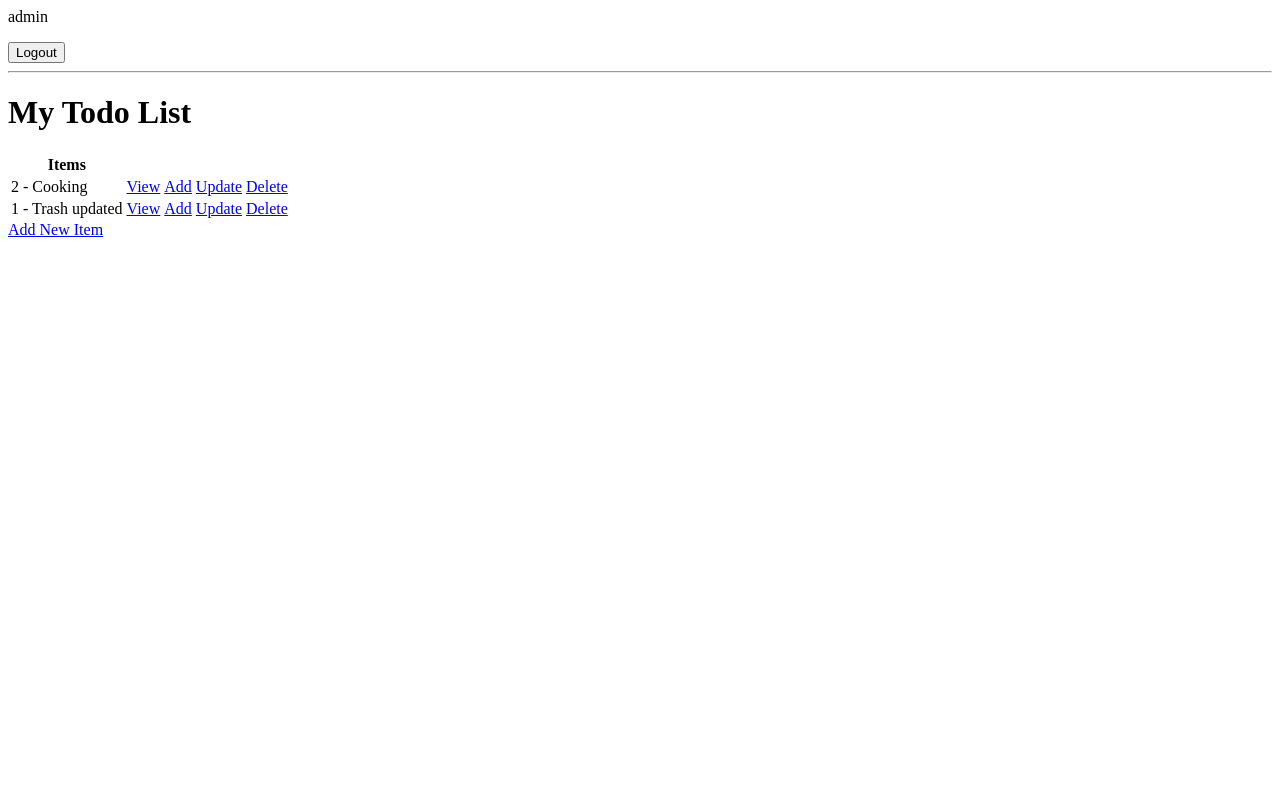
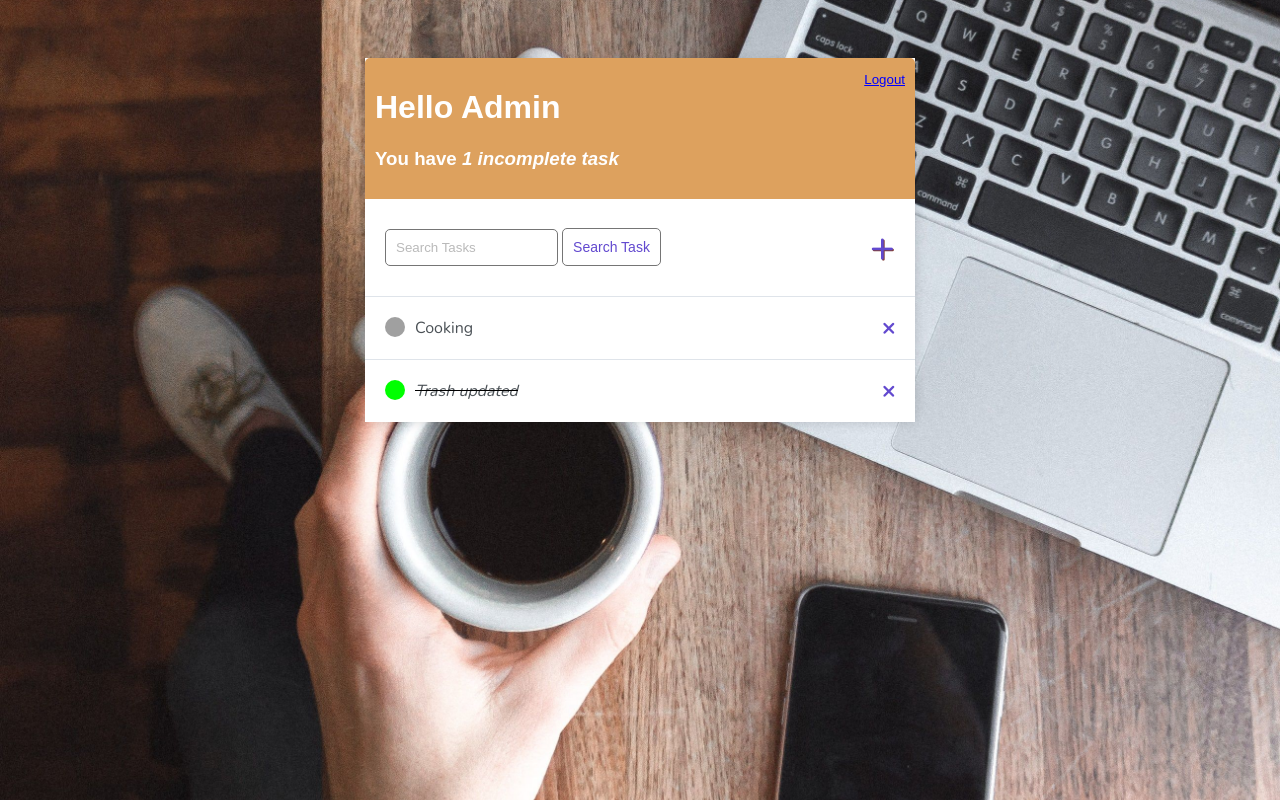
Before and after one commit to Peter-Mwangi254/Todo_list_Django, a Django app: page / in a window 1280 px wide. Run offline with Django 3.2, Linux system fonts and the light colour scheme; a user stored in the database is signed in; data comes from the database, SQL or seed files in the repository; both versions use the stored data as it was after the commit.

Commit message:
styled the app

```diff
--- /dev/null
+++ b/todolistproject/todo/static/css/main.css
@@ -0,0 +1,122 @@
+body{
+    background-image: url('../images/background.jpg');
+    background-size: cover; /* Ensures the image covers the entire background */
+    background-repeat: no-repeat; /* Prevents the image from repeating */
+    background-position: center center; /* Centers the image */
+    font-family: 'Nunito', sans-serif;
+    padding-top: 50px;
+
+}
+.container {
+    max-width: 550px;
+    margin: auto;
+    background-color: #fff;
+    -webkit-box-shadow: 2px 2px 13px -4px rgba(0, 0, 0, 0.21);
+    box-shadow: 2px 2px 13px -4px rgba(0, 0, 0, 0.21);
+}
+.header-bar {
+display: flex;
+justify-content: space-between;
+color: #fff;
+padding: 10px;
+border-radius: 5px 5px 0 0;
+background: #dda15e;
+}
+h1,
+h2,
+h3,
+h4,
+h5,
+h6
+{
+font-family: 'Raleway', sans-serif;
+}
+.task-wrapper {
+    display: flex;
+    align-items: center;
+    justify-content: space-between;
+    background-color: #fff;
+    border-top: 1px solid #dfe4ea;
+    overflow: hidden;
+}
+.task-title {
+    display: flex;
+    padding: 20px;
+}
+
+.task-title a {
+    text-decoration: none;
+    color: #4b5156;
+    margin-left: 10px;
+}
+
+.task-complete-icon {
+    height: 20px;
+    width: 20px;
+    background-color: rgb(0, 255, 0);
+    border-radius: 50%;
+}
+
+.task-incomplete-icon {
+    height: 20px;
+    width: 20px;
+    background-color: rgb(160, 160, 160);
+    border-radius: 50%;
+}
+
+.delete-link {
+    text-decoration: none;
+    font-weight: 900;
+    color: #6249cf;
+    font-size: 22px;
+    line-height: 0;
+    padding: 20px 20px;
+}
+.header-bar a {
+    color: rgb(247, 247, 247);
+    text-decoration: none;
+}
+#search-add-wrapper {
+    display: flex;
+    justify-content: space-between;
+    align-items: center;
+    padding: 20px;
+}
+input[type=text],
+input[type=password],
+textarea {
+    border: 1px solid #757575;
+    border-radius: 5px;
+    padding: 10px;
+    width: 50%;
+}
+
+label {
+    padding-top: 10px !important;
+    display: block;
+}
+
+::placeholder {
+    font-weight: 300;
+    opacity: 0.5;
+}
+
+.button {
+    border: 1px solid #757575;
+    background-color: #FFF;
+    color: #6249cf;
+    padding: 10px;
+    font-size: 14px;
+    border-radius: 5px;
+    cursor: pointer;
+}
+#add-link {
+    color: #6249cf;
+    text-decoration: none;
+    font-size: 42px;
+    text-shadow: 1px 1px #81413b;
+}
+.card-body {
+    padding: 20px;
+
+}
--- a/todolistproject/todo/templates/todo/main.html
+++ b/todolistproject/todo/templates/todo/main.html
@@ -0,0 +1,21 @@
+<!DOCTYPE html>
+<html lang="en">
+<head>
+    <meta charset="UTF-8">
+    <meta name="description" content="Todo List app with django built by Peter Brian a full stack web developer">
+    <meta http-equiv="X-UA-Compatible" content="IE=edge">
+    <meta name="viewport" content="width=device-width, initial-scale=1.0">
+    <title>BrianDev Todo List</title>
+    <link rel="preconnect" href="https://fonts.gstatic.com">
+    <link href="https://fonts.googleapis.com/css2?family=Nunito:wght@200&display=swap" rel="stylesheet">
+    {% load static %}
+    <link rel="stylesheet" href="{% static 'css/main.css' %}">
+</head>
+<body>
+    <div class="container">
+        {% block content %}
+
+        {% endblock content %}
+    </div>
+</body>
+</html>
--- a/todolistproject/todo/templates/todo/task.html
+++ b/todolistproject/todo/templates/todo/task.html
@@ -1,2 +1 @@
-<h1>Task:{{ object }}</h1>
-<!-- <h1>Task:{{ object }}</h1> -->
+<h1>Task: {{ task }}</h1>
--- a/todolistproject/todo/templates/todo/task_list.html
+++ b/todolistproject/todo/templates/todo/task_list.html
@@ -1,31 +1,53 @@
+{% extends 'todo/main.html' %}
+
+{% block content %}
+
+<div class="header-bar">
+    <div>
+        <h1>Hello {{ request.user|title }}</h1>
+        <h3>You have <i>{{ count }} incomplete task{{ count|pluralize:'s' }}</i></h3>
+    </div>
     {% if request.user.is_authenticated %}
-    <p>{{ request.user }}</p>
     <form id="logout-form" action="{% url 'logout' %}" method="post" style="display: inline;">
         {% csrf_token %}
-        <button type="submit">Logout</button>
+        <button type="submit" style="background: none; border: none; color: blue; text-decoration: underline; cursor: pointer; padding: 0;">Logout</button>
     </form>
     {% else %}
     <a href="{% url 'login' %}">Login</a>
     {% endif %}
-<hr>
+</div>
 
-<h1>My Todo List</h1>
-<table>
-    <tr>
-        <th>Items</th>
-    </tr>
+<div id="search-add-wrapper">
+    <form action="" method="get">
+        <input type="text" name="search-area" placeholder="Search Tasks ">
+        <input class="button" type="submit" value="Search Task">
+    </form>
+    <a id="add-link" href="{% url 'task-create' %}">&#x2b;</a>
+</div>
+
+<div class="card-bdy">
+    <div class="task-items-wrapper">
         {% for tasks in task %}
-    <tr>
-        <td>{{ tasks.id }} - {{ tasks.title }}</td>
-        <td><a href="{% url 'tasks-detail' tasks.id %}">View</a></td>
-        <td><a href="{% url 'task-create' %}">Add</a></td>
-        <td><a href="{% url 'tasks-update' tasks.id %}">Update</a></td>
-        <td><a href="{% url 'tasks-delete' tasks.id %}">Delete</a></td>
-    </tr>
+        <div class="task-wrapper">
+            {% if tasks.complete %}
+            <div class="task-title">
+                <div class="task-complete-icon"></div>
+                <i><s><a href="{% url 'tasks-update' tasks.id%}">{{ tasks }}</a></s></i>
+            </div>
+            <a class="delete-link" href="{% url 'tasks-delete' tasks.id %}">&#215;</a>
+            {% else %}
+            <div class="task-title">
+                <div class="task-incomplete-icon"></div>
+                <a href="{% url 'tasks-update' tasks.id%}">{{ tasks }}</a>
+            </div>
+            <a class="delete-link" href="{% url 'tasks-delete' tasks.id %}">&#215;</a>
+            {% endif %}
+        </div>
         {% empty %}
-    <tr>
-        <td colspan="5"><h3>No items in list</h3></td>
-    </tr>
+        <h3>No items in list</h3>
+        <a href="{% url 'task-create' %}">Add New Item</a>
         {% endfor %}
-</table>
-<a href="{% url 'task-create' %}">Add New Item</a>
+    </div>
+</div>
+
+{% endblock content %}
--- a/todolistproject/todolistproject/settings.py
+++ b/todolistproject/todolistproject/settings.py
@@ -115,6 +115,11 @@ USE_TZ = True
 
 STATIC_URL = '/static/'
 
+STATICFILES_DIRS = [
+    # os.path.join(BASE_DIR, 'static'),
+    os.path.join(BASE_DIR, 'todo/static'),
+]
+
 # Default primary key field type
 # https://docs.djangoproject.com/en/3.2/ref/settings/#default-auto-field
 
```
Also changed, not shown: todolistproject/todo/templates/todo/login.html (+15 -7 lines), todolistproject/todo/templates/todo/register.html (+24 -6 lines), todolistproject/todo/templates/todo/task_confirm_delete.html (+16 -6 lines), todolistproject/todo/templates/todo/task_form.html (+17 -6 lines), todolistproject/db.sqlite3, todolistproject/todo/static/images/Capture.PNG (added), todolistproject/todo/static/images/background.jpg (added). Lines whose indentation alone changed are shown as unchanged.
